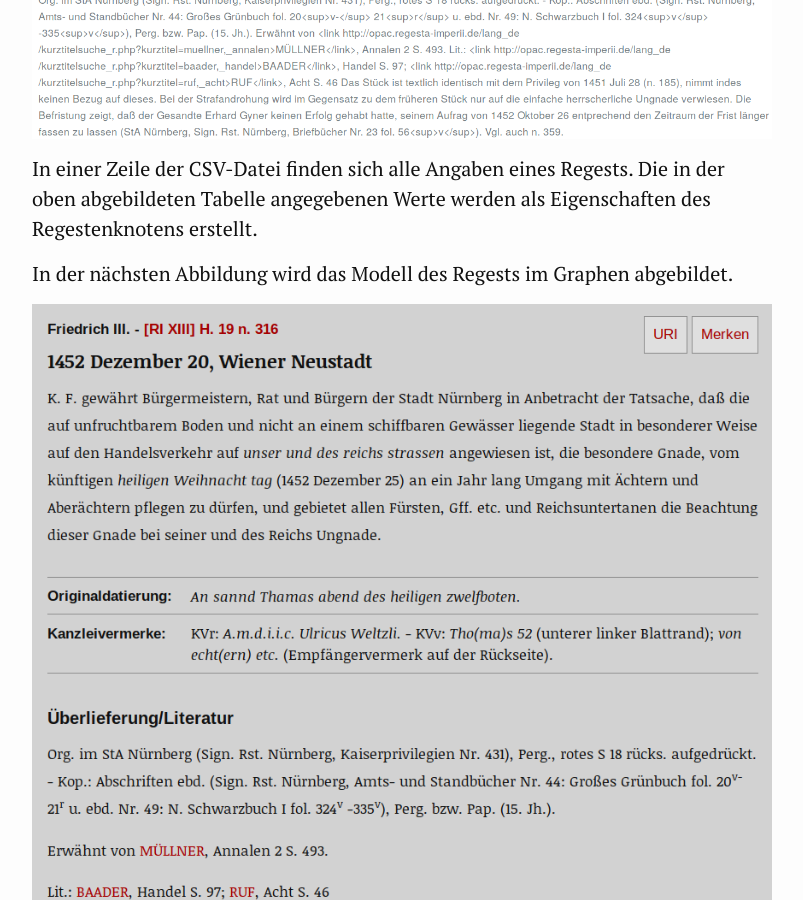
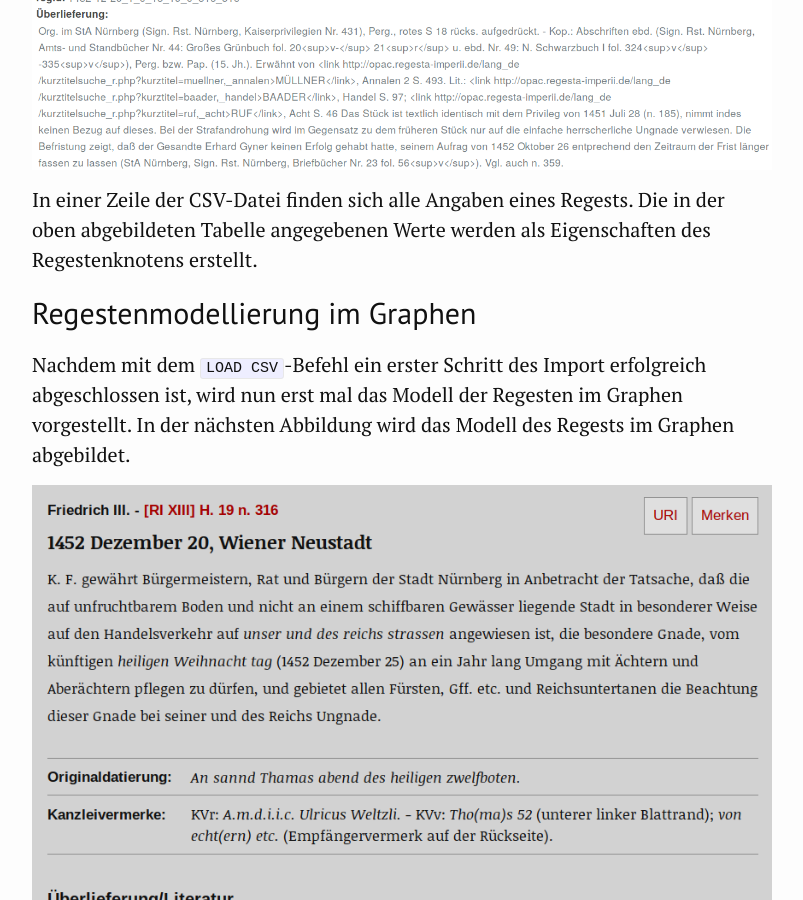
Before and after one commit to kuczera/Graphentechnologien, a Jekyll site: the page built from docs/20_Regestenmodellierung im Graphen.md, in a window 1280 px wide and 900 px high, scrolled down 6033 px. Shown: the whole window, without its empty margins (238-1041 px from the left). Built offline with Jekyll 4.4.1, drawn with Linux system fonts in a browser that asks for light colours; some of the changed text lies outside the part shown.

Commit message:
Regestenmodellierung neu organisiert

```diff
--- a/docs/20_Regestenmodellierung im Graphen.md
+++ b/docs/20_Regestenmodellierung im Graphen.md
@@ -38,7 +38,7 @@ Damit lädt man das aktuelle Tabellenblatt als CSV runter. Nach dem Download mus
 
 ![Download-Link der CSV-Datei](Bilder/RI2Graph/google-docs-link-kopieren.png)
 
-## Die neo4j-Eingabezeile
+## Import der Regesten mit `LOAD_CSV`
 
 Nachdem die Download-URL der CSV-Datei nun ermittelt ist, kann der `LOAD CSV`-Befehl angepasst und ausgeführt werden.
 
@@ -75,6 +75,9 @@ In der folgenden Abbildung sind die Eigenschaften des Regestenknotens dargestell
 
 In einer Zeile der CSV-Datei finden sich alle Angaben eines Regests. Die in der oben abgebildeten Tabelle angegebenen Werte werden als Eigenschaften des Regestenknotens erstellt.
 
+## Regestenmodellierung im Graphen
+
+Nachdem mit dem `LOAD CSV`-Befehl ein erster Schritt des Import erfolgreich abgeschlossen ist, wird nun erst mal das Modell der Regesten im Graphen vorgestellt.
 In der nächsten Abbildung wird das Modell des Regests im Graphen abgebildet.
 
 ![ReggF3 Heft 19, Nr. 316.](Bilder/RI2Graph/ReggF3-H19-316.png)
```
Also changed, not shown: docs/25_xml2neo4j-kollatz.md (+3 -2 lines), docs/45_Das DTA im Graphen.md (+2 -2 lines), docs/85-cypher-fuer-Fortgeschrittene.md (+1 -1 lines), docs/Bilder/RI2Graph/ReggH4-Nr-1487.png (added), docs/Bilder/RI2Graph/ReggH4-Nr-1487imGraph.png (added), docs/Bilder/RI2Graph/ReggH4-Nr-1487imGraph.png.svg (added).
